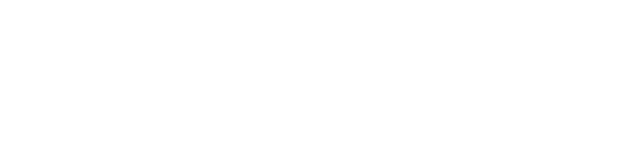
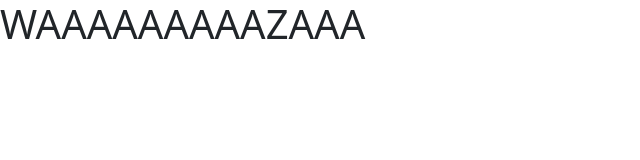
Before and after one commit to DrL0ve69/DrL0ve69.github.io, a plain HTML site: page index.html in a window 1280 px wide. Shown: the whole page, without its empty margins (0-640 px from the left). Drawn offline with nearby package versions, Linux system fonts and the light colour scheme.

Commit message:
ajout d'un titre pour test

```diff
--- a/index.html
+++ b/index.html
@@ -12,6 +12,7 @@
     <!-- Début -->
     <header>
         <nav></nav>
+        <h1>WAAAAAAAAAZAAA</h1>
     </header>
     <!-- Début Main-->
     <main></main>
```
